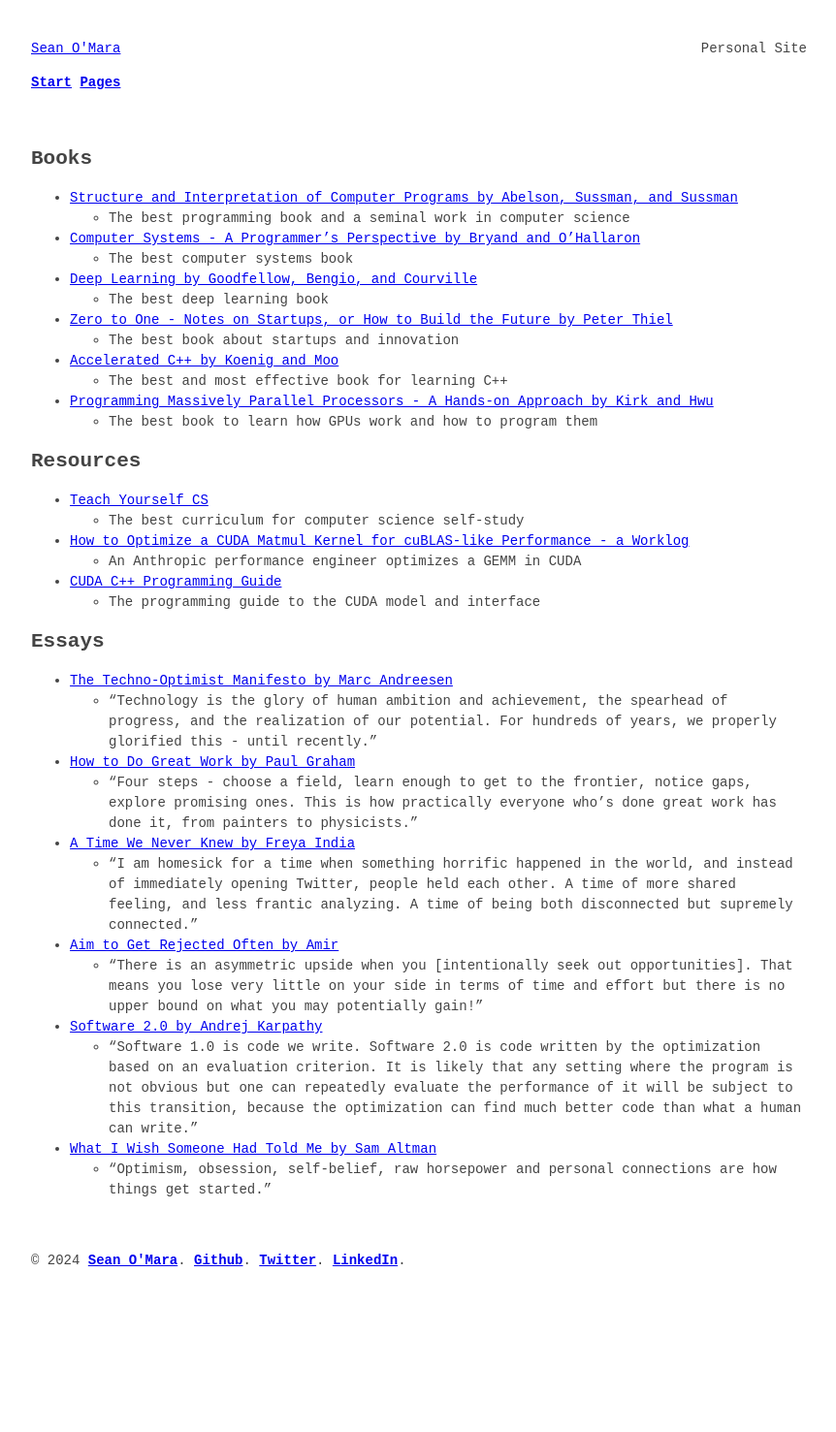
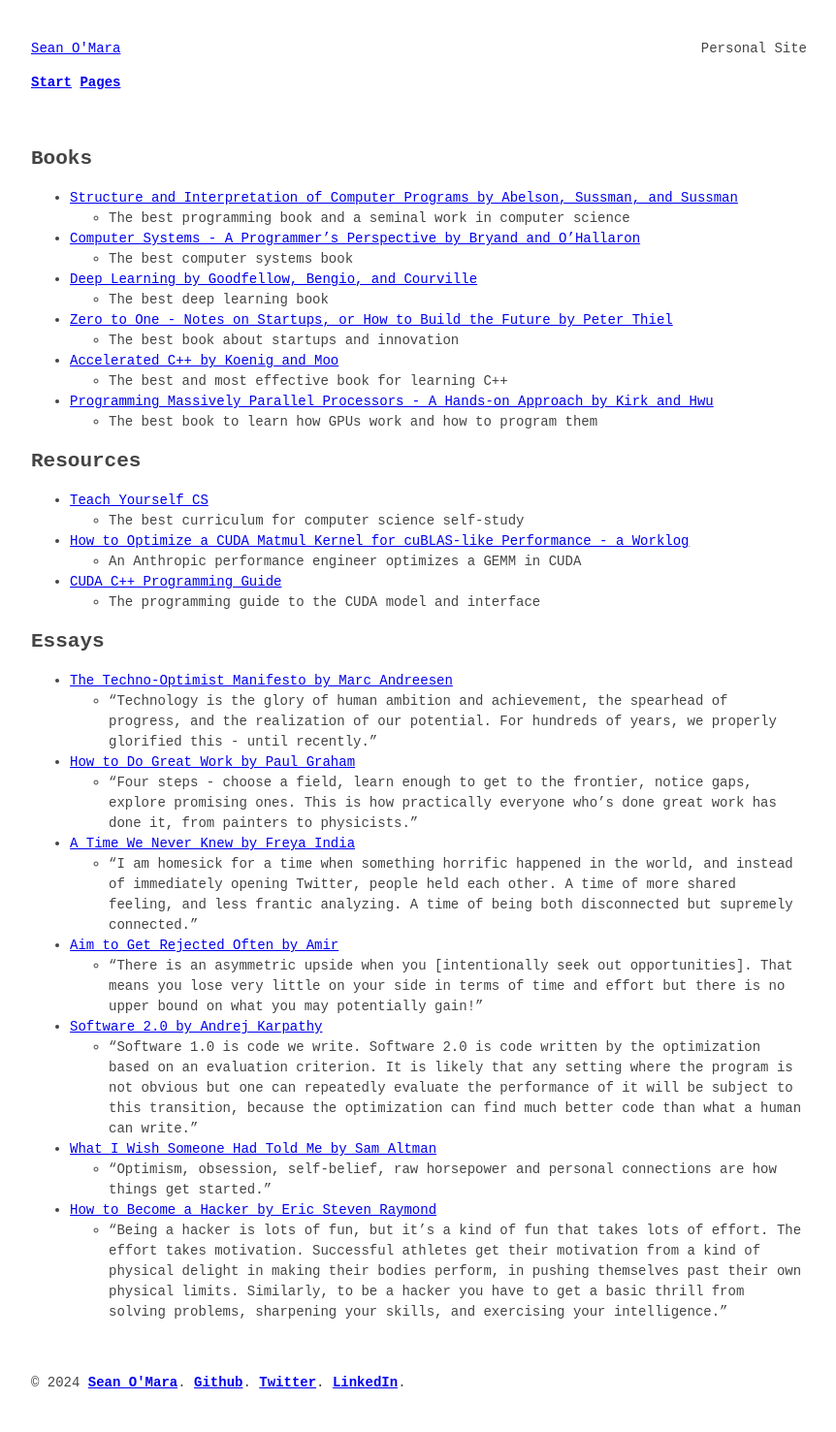
Before and after one commit to smomara/smomara.github.io, a Jekyll site: the page built from pages/index.md, in a window 1280 px wide. Shown: the whole page at 97% size, without its empty margins (208-1070 px from the left). Built offline with Jekyll 4.4.1, drawn with Linux system fonts in a browser that asks for light colours; before the commit the page ends 1351 px from its top, so only the background shows below that.

Commit message:
Added Content
How to Become a Hacker

```diff
--- a/_data/essays.yml
+++ b/_data/essays.yml
@@ -27,3 +27,8 @@
   author: Sam Altman
   link: https://blog.samaltman.com/what-i-wish-someone-had-told-me
   quote: Optimism, obsession, self-belief, raw horsepower and personal connections are how things get started.
+
+- title: How to Become a Hacker
+  author: Eric Steven Raymond
+  link: http://www.catb.org/~esr/faqs/hacker-howto.html
+  quote: Being a hacker is lots of fun, but it's a kind of fun that takes lots of effort. The effort takes motivation. Successful athletes get their motivation from a kind of physical delight in making their bodies perform, in pushing themselves past their own physical limits. Similarly, to be a hacker you have to get a basic thrill from solving problems, sharpening your skills, and exercising your intelligence.
```
